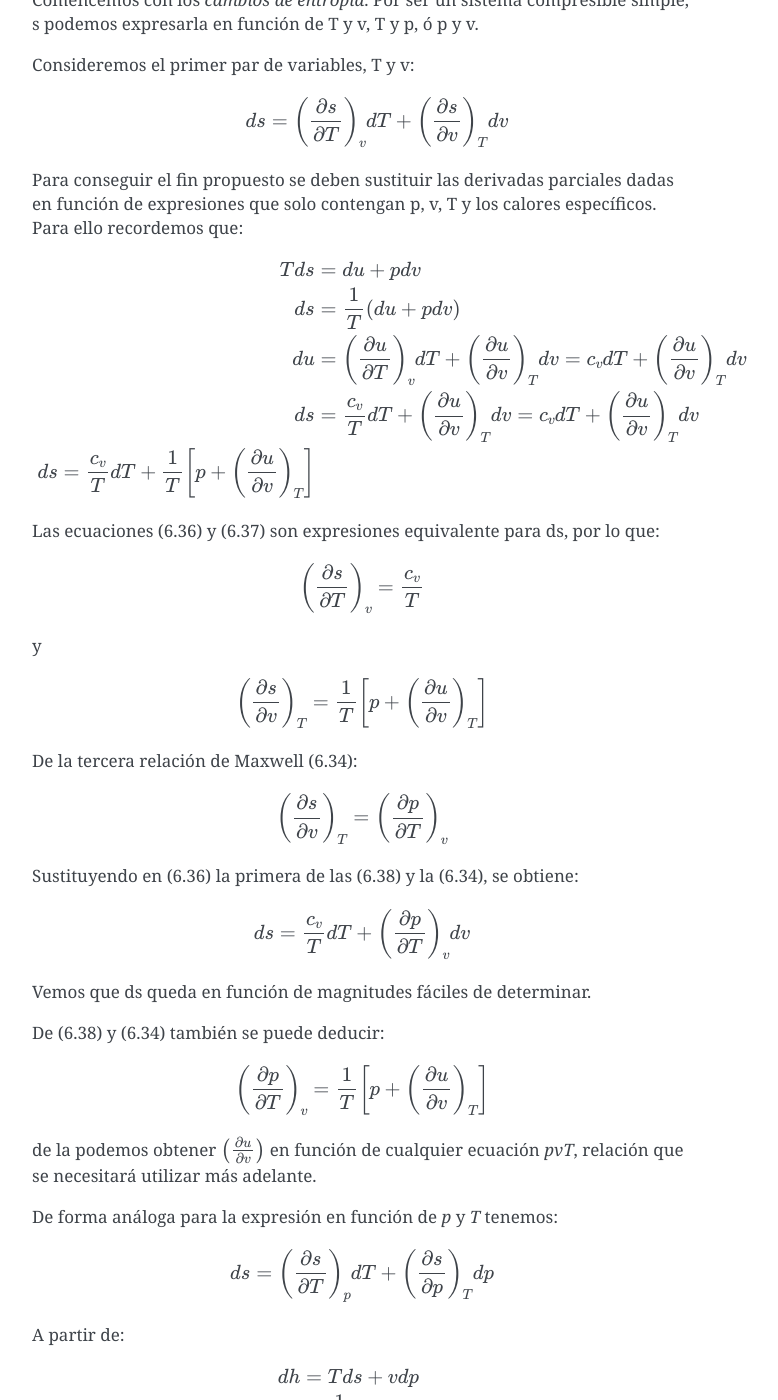
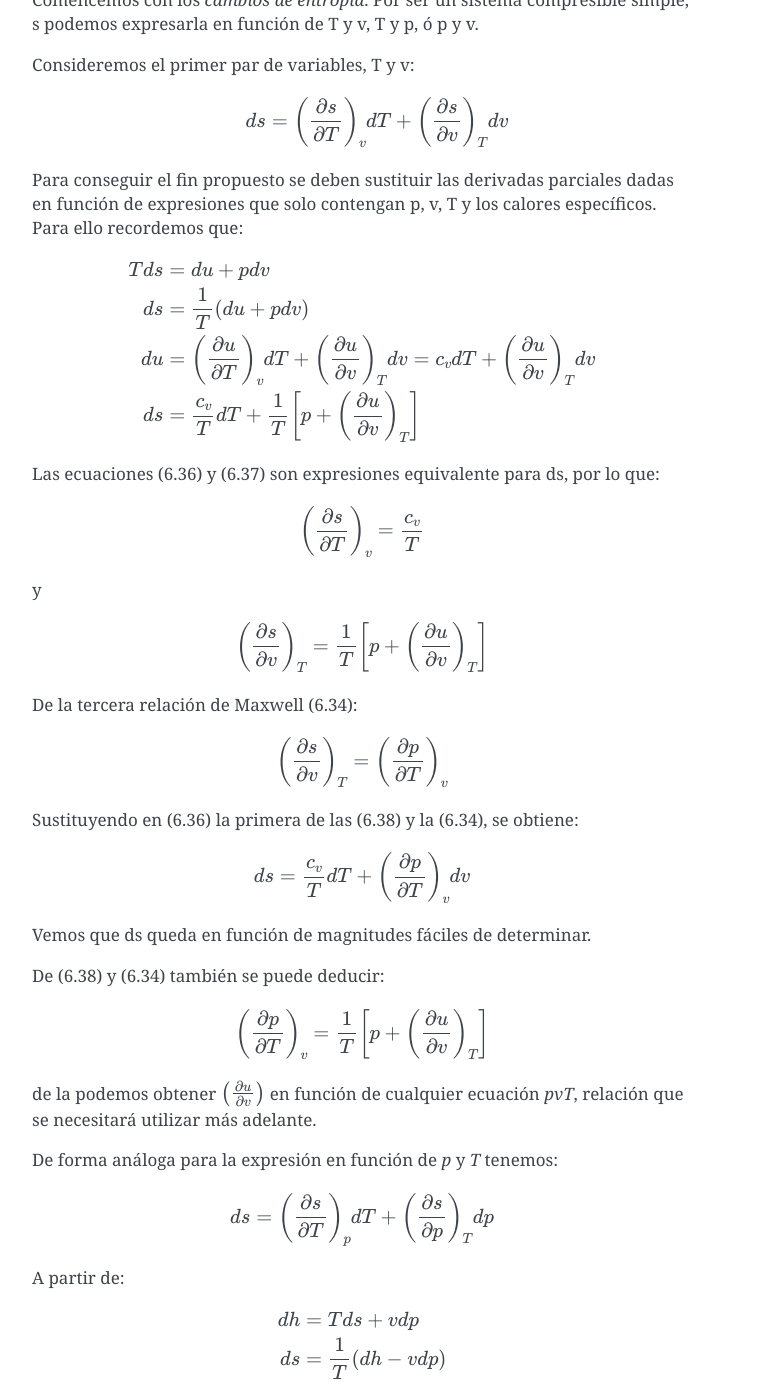
Before and after one commit to mantielero/termodinamica, a Sphinx documentation site: the page built from source/rtg_compresibles.rst, in a window 1280 px wide and 1400 px high, scrolled down 395 px. Shown: the whole window, without its empty margins (388-1166 px from the left). Built offline with Sphinx 7.4.7, drawn with Linux system fonts in a browser that asks for light colours; pages that are not in the unit, such as notebooks, are missing from menus; some of the changed text lies outside the part shown.

Commit message:
Update rtg_compresibles.rst

```diff
--- a/source/rtg_compresibles.rst
+++ b/source/rtg_compresibles.rst
@@ -19,8 +19,7 @@ Para conseguir el fin propuesto se deben sustituir las derivadas parciales dadas
    Tds &= du +pdv\\
    ds &= \frac{1}{T}(du +pdv) \\
    du &=    \left( \frac{\partial u}{\partial T}\right)_v dT +    \left( \frac{\partial u}{\partial v}\right)_T dv = c_vdT +    \left( \frac{\partial u}{\partial v}\right)_T  dv\\
-   ds &= \frac{c_v}{T}dT+    \left( \frac{\partial u}{\partial v}\right)_T dv = c_v dT +    \left( \frac{\partial u}{\partial v}\right)_T dv \\
-   ds =  \frac{c_v}{T}dT+\frac{1}{T}\left[ p + \left(  \frac{\partial u}{\partial v}\right)_T \right]
+   ds &=  \frac{c_v}{T}dT+\frac{1}{T}\left[ p + \left(  \frac{\partial u}{\partial v}\right)_T \right]
 
 
 Las ecuaciones (6.36) y (6.37) son expresiones equivalente para ds, por lo que:
@@ -70,7 +69,7 @@ A partir de:
 .. math::
 
    dh &= Tds + vdp\\
-   ds &= \frac{1}{T}(dh -vdp)
+   ds &= \frac{1}{T} (dh -vdp)
 
 y
 
@@ -129,7 +128,7 @@ En algunos textos es frecuente dar estas expresiones utilizando :math:`\alpha` y
 
 .. math::
 
-   \left( \frac{\partial p}{\partial T}\right)_v = - \frac{  \left( \frac{\partial v}{\partial T}\right)_p  } {\left( \frac{\partial v}{\partial p}\right)_T } = \frac{\alpha v}{k_T v} = \frac{v}{v}
+   \left( \frac{\partial p}{\partial T}\right)_v = - \frac{  \left( \frac{\partial v}{\partial T}\right)_p  } {\left( \frac{\partial v}{\partial p}\right)_T } = \frac{\alpha v}{k_T v} = \frac{\alpha}{\kappa_T}
 
 por lo que:
 
```
